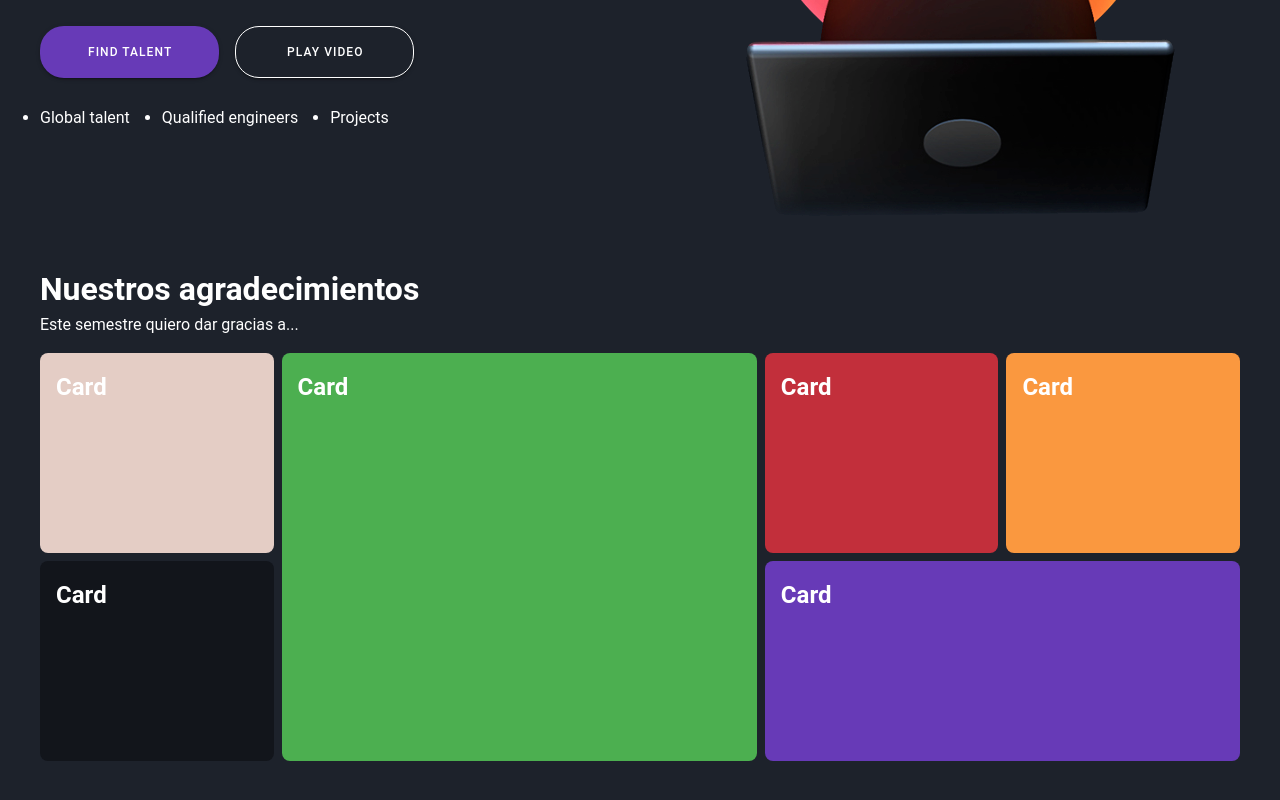
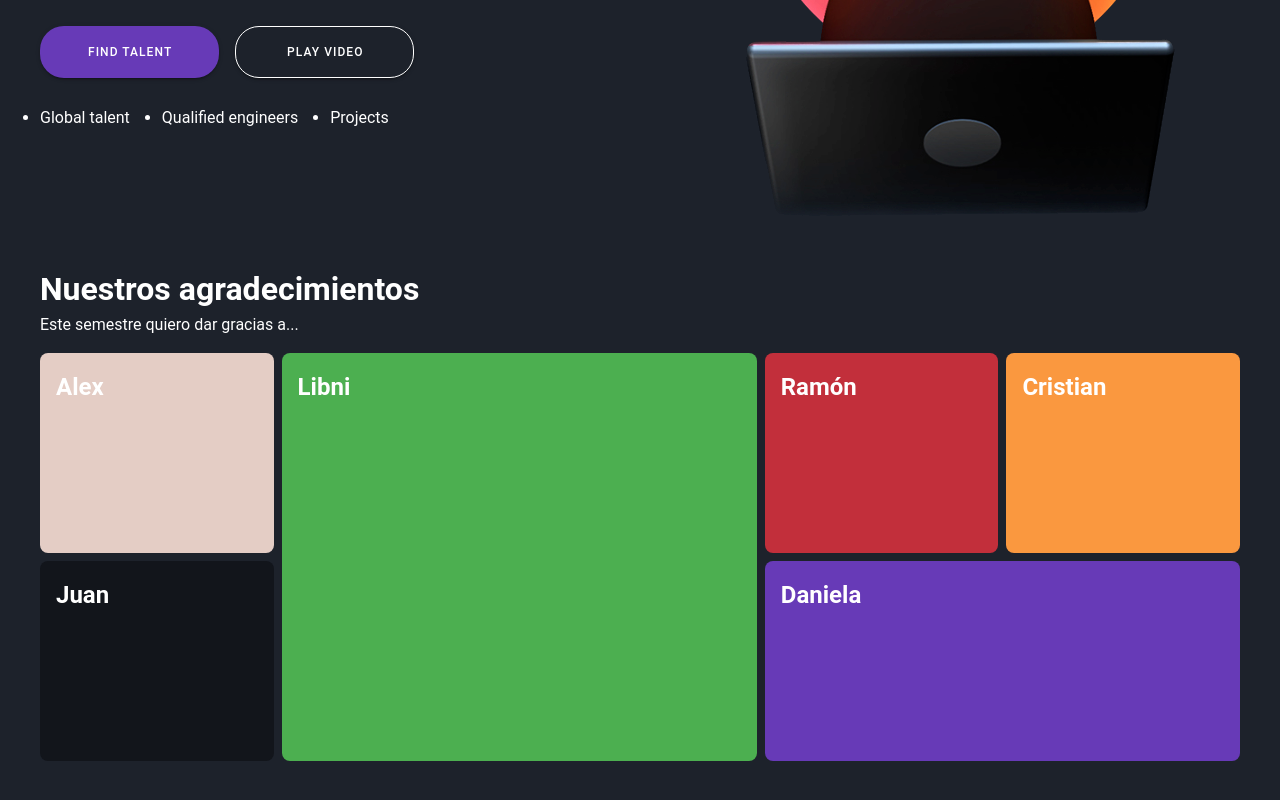
Before and after one commit to alexdevrr05/yearbook-vue, a Vue app: page /#/home in a window 1280 px wide. Shown: the part 490-1290 px from the top of the page. Built offline with nearby package versions, Linux system fonts and the light colour scheme.

Commit message:
applied glassmorphism in navbar

```diff
--- a/src/modules/main/components/CustomizedCard.vue
+++ b/src/modules/main/components/CustomizedCard.vue
@@ -2,7 +2,7 @@
 <template>
     <div class="card" :style="{ backgroundColor: cardColor }">
         <div class="card-content">
-            <h1>Card</h1>
+            <h1>{{ username }}</h1>
         </div>
     </div>
 </template>
@@ -16,6 +16,10 @@ export default {
             String,
             default: '#6834a6',
         },
+        username: {
+            String,
+            default: 'Pepe',
+        }
     },
 
     setup() {
--- a/src/modules/main/layouts/ContentCardsLayout.vue
+++ b/src/modules/main/layouts/ContentCardsLayout.vue
@@ -5,22 +5,22 @@
             <p class="">Este semestre quiero dar gracias a...</p>
             <div class="container-cards">
                 <!-- color crema -->
-                <customized-card cardColor="#E4CDC5" />
+                <customized-card username="Alex" cardColor="#E4CDC5" />
 
                 <!-- color verde -->
-                <customized-card cardColor="#4CAF50" />
+                <customized-card username="Libni" cardColor="#4CAF50" />
 
                 <!-- color rojo -->
-                <customized-card cardColor="#C22F3B" />
+                <customized-card username="Ramón" cardColor="#C22F3B" />
 
                 <!-- color amarillo -->
-                <customized-card cardColor="#FA983F" />
+                <customized-card username="Cristian" cardColor="#FA983F" />
 
                 <!-- color deep gray -->
-                <customized-card cardColor="#12151b" />
+                <customized-card username="Juan" cardColor="#12151b" />
 
                 <!-- color morado -->
-                <customized-card cardColor="#673AB7" />
+                <customized-card username="Daniela" cardColor="#673AB7" />
             </div>
         </div>
     </section>
--- a/src/modules/shared/components/Navbar.vue
+++ b/src/modules/shared/components/Navbar.vue
@@ -81,13 +81,20 @@ export default {
 
  #navbar {
    position: fixed;
-   width: 1200px;
+   width: 100vw;
+   left: 0;
    top: 0;
    z-index: 1;
+   background: rgba(36, 45, 53, 0.25);
+   box-shadow: 0 8px 32px 0 rgba(32, 33, 83, 0.284);
+   backdrop-filter: blur(4px);
+   -webkit-backdrop-filter: blur(4px);
  }
 
  .navbar-container {
    padding: .5rem 1rem;
+   max-width: 1200px;
+   margin: 0 auto;
  }
 
  @media (min-width: 1280px) {
```
